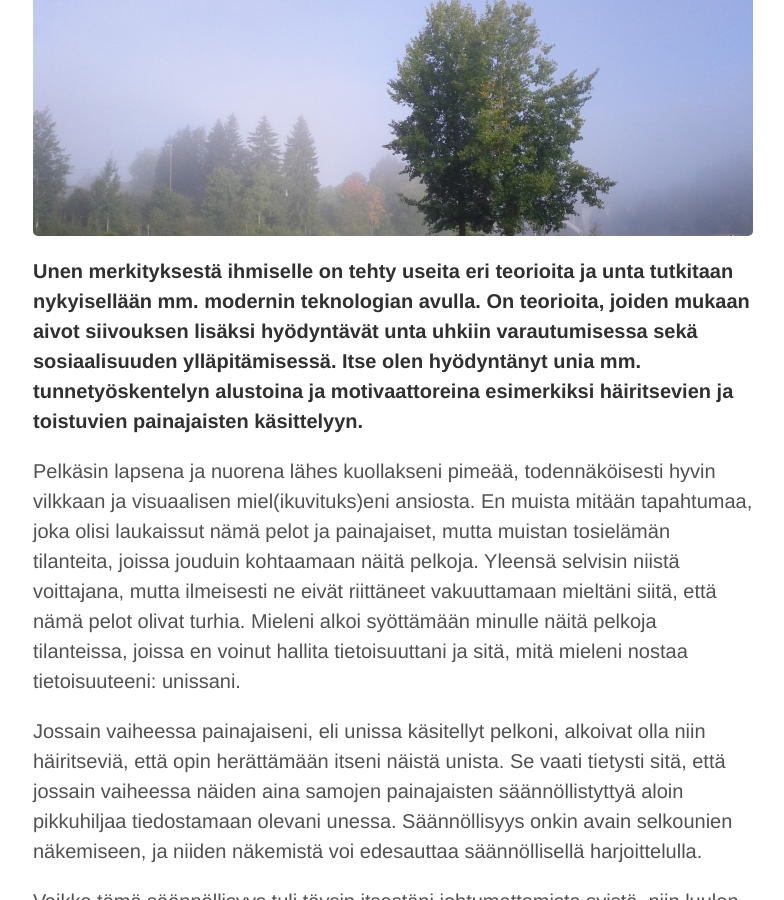
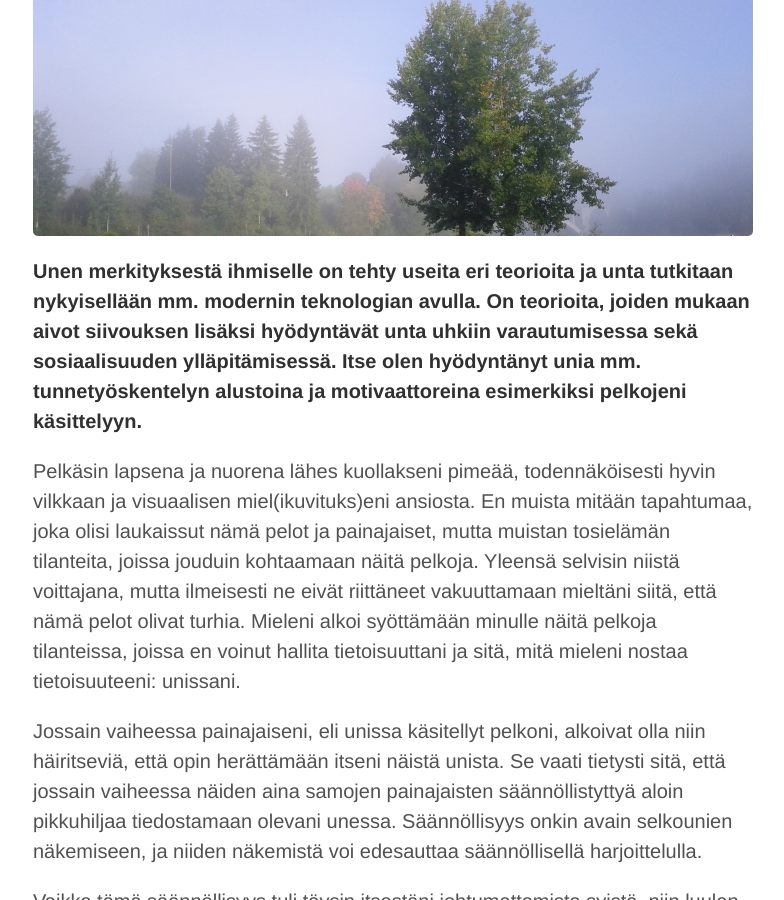
Before and after one commit to niinapiira/neppari.net, a Jekyll site: the page built from _posts/2016-09-26-unien-hyodyntaminen-tunnetyoskentelyssa-filename.md, in a window 1280 px wide and 900 px high, scrolled down 395 px. Shown: the whole window, without its empty margins (247-1031 px from the left). Built offline with Jekyll 4.4.1, drawn with Linux system fonts in a browser that asks for light colours.

Commit message:
Updated 2016-09-26-unien-hyodyntaminen-tunnetyoskentelyssa-filename.md

```diff
--- a/_posts/2016-09-26-unien-hyodyntaminen-tunnetyoskentelyssa-filename.md
+++ b/_posts/2016-09-26-unien-hyodyntaminen-tunnetyoskentelyssa-filename.md
@@ -5,7 +5,7 @@ page-title: Unien hyödyntäminen tunnetyöskentelyssä
 
 ![sumu.jpeg]({{site.baseurl}}/uploaded-images/sumu.jpeg)
 
-**Unen merkityksestä ihmiselle on tehty useita eri teorioita ja unta tutkitaan nykyisellään mm. modernin teknologian avulla. On teorioita, joiden mukaan aivot siivouksen lisäksi hyödyntävät unta uhkiin varautumisessa sekä sosiaalisuuden ylläpitämisessä. Itse olen hyödyntänyt unia mm. tunnetyöskentelyn alustoina ja motivaattoreina esimerkiksi häiritsevien ja toistuvien painajaisten käsittelyyn.**
+**Unen merkityksestä ihmiselle on tehty useita eri teorioita ja unta tutkitaan nykyisellään mm. modernin teknologian avulla. On teorioita, joiden mukaan aivot siivouksen lisäksi hyödyntävät unta uhkiin varautumisessa sekä sosiaalisuuden ylläpitämisessä. Itse olen hyödyntänyt unia mm. tunnetyöskentelyn alustoina ja motivaattoreina esimerkiksi pelkojeni käsittelyyn.**
 
 Pelkäsin lapsena ja nuorena lähes kuollakseni pimeää, todennäköisesti hyvin vilkkaan ja visuaalisen miel(ikuvituks)eni ansiosta. En muista mitään tapahtumaa, joka olisi laukaissut nämä pelot ja painajaiset, mutta muistan tosielämän tilanteita, joissa jouduin kohtaamaan näitä pelkoja. Yleensä selvisin niistä voittajana, mutta ilmeisesti ne eivät riittäneet vakuuttamaan mieltäni siitä, että nämä pelot olivat turhia. Mieleni alkoi syöttämään minulle näitä pelkoja tilanteissa, joissa en voinut hallita tietoisuuttani ja sitä, mitä mieleni nostaa tietoisuuteeni: unissani.
 
```
